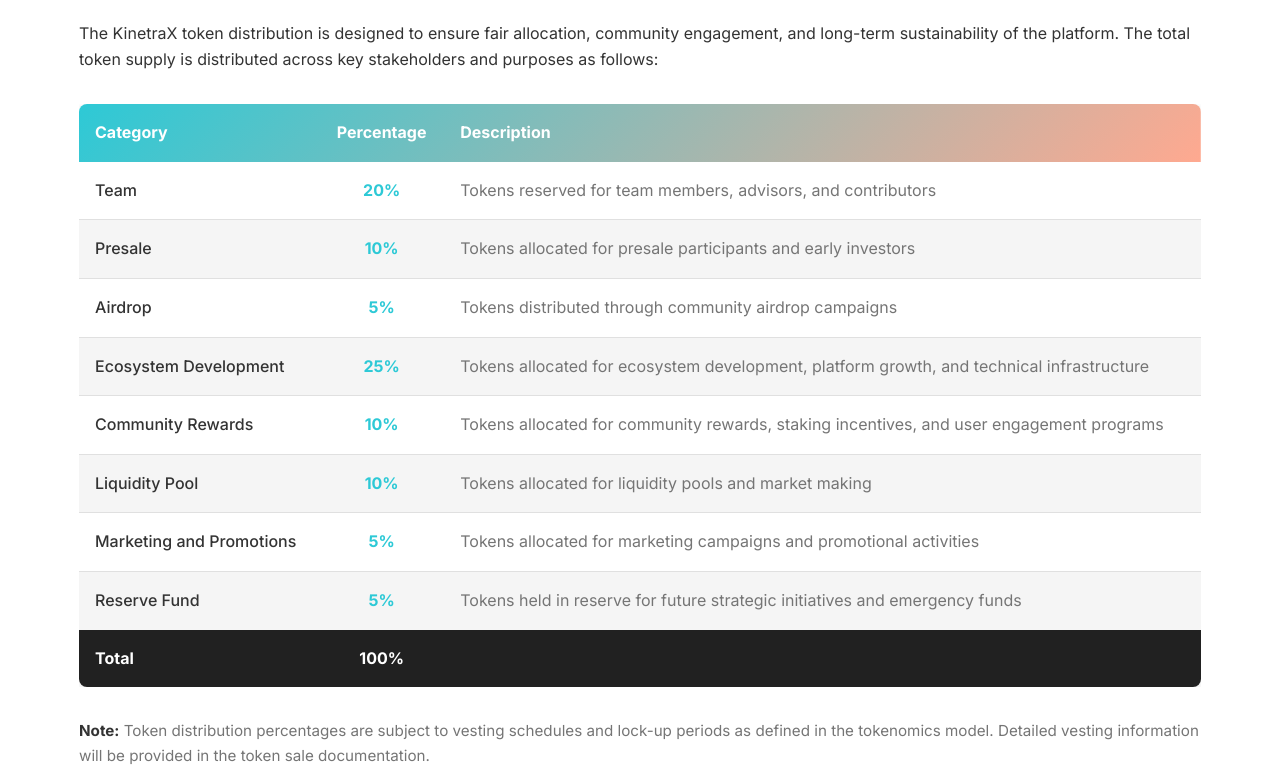
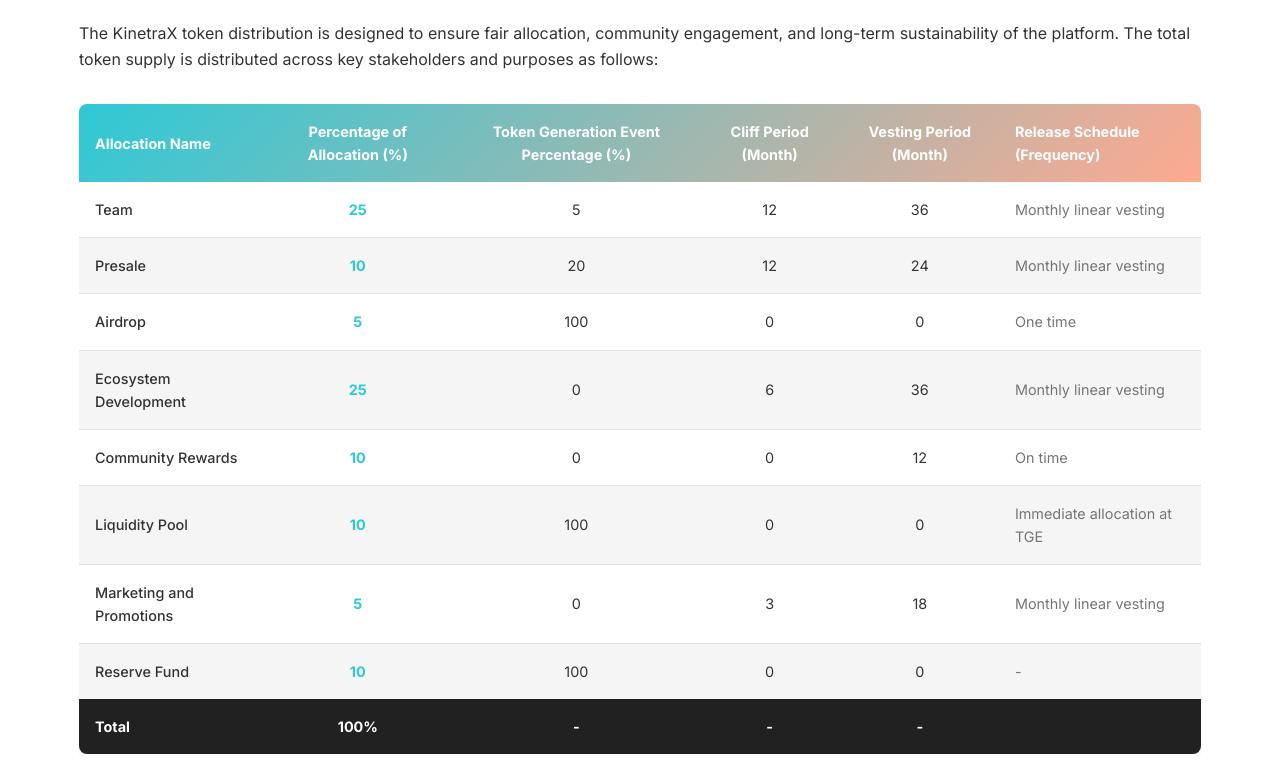
Before and after one commit to kinetrax/kinetra, a website: page whitepaper.html in a window 1280 px wide. Shown: the part 7759-8540 px from the top of the page. Drawn offline with Linux system fonts and the light colour scheme.

Commit message:
refactor: enhance token distribution table in whitepaper with additional columns for allocation details, including percentages, cliff and vesting periods, and release schedules for improved clarity

```diff
--- a/whitepaper.html
+++ b/whitepaper.html
@@ -371,60 +371,90 @@
                 <p>The KinetraX token distribution is designed to ensure fair allocation, community engagement, and long-term sustainability of the platform. The total token supply is distributed across key stakeholders and purposes as follows:</p>
 
                 <div style="overflow-x: auto; margin: 2rem 0;">
-                    <table style="width: 100%; border-collapse: collapse; background: var(--white); border-radius: 8px; overflow: hidden; box-shadow: 0 2px 8px rgba(0,0,0,0.1);">
+                    <table style="width: 100%; border-collapse: collapse; background: var(--white); border-radius: 8px; overflow: hidden; box-shadow: 0 2px 8px rgba(0,0,0,0.1); font-size: 0.9rem;">
                         <thead>
                             <tr style="background: linear-gradient(135deg, var(--primary-color), var(--secondary-color)); color: var(--white);">
-                                <th style="padding: 1rem; text-align: left; font-weight: 600;">Category</th>
-                                <th style="padding: 1rem; text-align: center; font-weight: 600;">Percentage</th>
-                                <th style="padding: 1rem; text-align: left; font-weight: 600;">Description</th>
+                                <th style="padding: 1rem; text-align: left; font-weight: 600;">Allocation Name</th>
+                                <th style="padding: 1rem; text-align: center; font-weight: 600;">Percentage of Allocation (%)</th>
+                                <th style="padding: 1rem; text-align: center; font-weight: 600;">Token Generation Event Percentage (%)</th>
+                                <th style="padding: 1rem; text-align: center; font-weight: 600;">Cliff Period (Month)</th>
+                                <th style="padding: 1rem; text-align: center; font-weight: 600;">Vesting Period (Month)</th>
+                                <th style="padding: 1rem; text-align: left; font-weight: 600;">Release Schedule (Frequency)</th>
                             </tr>
                         </thead>
                         <tbody>
                             <tr style="border-bottom: 1px solid var(--light-gray);">
                                 <td style="padding: 1rem; font-weight: 500;">Team</td>
-                                <td style="padding: 1rem; text-align: center; color: var(--primary-color); font-weight: 600;">20%</td>
-                                <td style="padding: 1rem; color: var(--gray);">Tokens reserved for team members, advisors, and contributors</td>
+                                <td style="padding: 1rem; text-align: center; color: var(--primary-color); font-weight: 600;">25</td>
+                                <td style="padding: 1rem; text-align: center;">5</td>
+                                <td style="padding: 1rem; text-align: center;">12</td>
+                                <td style="padding: 1rem; text-align: center;">36</td>
+                                <td style="padding: 1rem; color: var(--gray);">Monthly linear vesting</td>
                             </tr>
                             <tr style="border-bottom: 1px solid var(--light-gray); background: var(--light-bg);">
                                 <td style="padding: 1rem; font-weight: 500;">Presale</td>
-                                <td style="padding: 1rem; text-align: center; color: var(--primary-color); font-weight: 600;">10%</td>
-                                <td style="padding: 1rem; color: var(--gray);">Tokens allocated for presale participants and early investors</td>
+                                <td style="padding: 1rem; text-align: center; color: var(--primary-color); font-weight: 600;">10</td>
+                                <td style="padding: 1rem; text-align: center;">20</td>
+                                <td style="padding: 1rem; text-align: center;">12</td>
+                                <td style="padding: 1rem; text-align: center;">24</td>
+                                <td style="padding: 1rem; color: var(--gray);">Monthly linear vesting</td>
                             </tr>
                             <tr style="border-bottom: 1px solid var(--light-gray);">
                                 <td style="padding: 1rem; font-weight: 500;">Airdrop</td>
-                                <td style="padding: 1rem; text-align: center; color: var(--primary-color); font-weight: 600;">5%</td>
-                                <td style="padding: 1rem; color: var(--gray);">Tokens distributed through community airdrop campaigns</td>
+                                <td style="padding: 1rem; text-align: center; color: var(--primary-color); font-weight: 600;">5</td>
+                                <td style="padding: 1rem; text-align: center;">100</td>
+                                <td style="padding: 1rem; text-align: center;">0</td>
+                                <td style="padding: 1rem; text-align: center;">0</td>
+                                <td style="padding: 1rem; color: var(--gray);">One time</td>
                             </tr>
                             <tr style="border-bottom: 1px solid var(--light-gray); background: var(--light-bg);">
                                 <td style="padding: 1rem; font-weight: 500;">Ecosystem Development</td>
-                                <td style="padding: 1rem; text-align: center; color: var(--primary-color); font-weight: 600;">25%</td>
-                                <td style="padding: 1rem; color: var(--gray);">Tokens allocated for ecosystem development, platform growth, and technical infrastructure</td>
+                                <td style="padding: 1rem; text-align: center; color: var(--primary-color); font-weight: 600;">25</td>
+                                <td style="padding: 1rem; text-align: center;">0</td>
+                                <td style="padding: 1rem; text-align: center;">6</td>
+                                <td style="padding: 1rem; text-align: center;">36</td>
+                                <td style="padding: 1rem; color: var(--gray);">Monthly linear vesting</td>
                             </tr>
                             <tr style="border-bottom: 1px solid var(--light-gray);">
                                 <td style="padding: 1rem; font-weight: 500;">Community Rewards</td>
-                                <td style="padding: 1rem; text-align: center; color: var(--primary-color); font-weight: 600;">10%</td>
-                                <td style="padding: 1rem; color: var(--gray);">Tokens allocated for community rewards, staking incentives, and user engagement programs</td>
+                                <td style="padding: 1rem; text-align: center; color: var(--primary-color); font-weight: 600;">10</td>
+                                <td style="padding: 1rem; text-align: center;">0</td>
+                                <td style="padding: 1rem; text-align: center;">0</td>
+                                <td style="padding: 1rem; text-align: center;">12</td>
+                                <td style="padding: 1rem; color: var(--gray);">On time</td>
                             </tr>
                             <tr style="border-bottom: 1px solid var(--light-gray); background: var(--light-bg);">
                                 <td style="padding: 1rem; font-weight: 500;">Liquidity Pool</td>
-                                <td style="padding: 1rem; text-align: center; color: var(--primary-color); font-weight: 600;">10%</td>
-                                <td style="padding: 1rem; color: var(--gray);">Tokens allocated for liquidity pools and market making</td>
+                                <td style="padding: 1rem; text-align: center; color: var(--primary-color); font-weight: 600;">10</td>
+                                <td style="padding: 1rem; text-align: center;">100</td>
+                                <td style="padding: 1rem; text-align: center;">0</td>
+                                <td style="padding: 1rem; text-align: center;">0</td>
+                                <td style="padding: 1rem; color: var(--gray);">Immediate allocation at TGE</td>
                             </tr>
                             <tr style="border-bottom: 1px solid var(--light-gray);">
                                 <td style="padding: 1rem; font-weight: 500;">Marketing and Promotions</td>
-                                <td style="padding: 1rem; text-align: center; color: var(--primary-color); font-weight: 600;">5%</td>
-                                <td style="padding: 1rem; color: var(--gray);">Tokens allocated for marketing campaigns and promotional activities</td>
+                                <td style="padding: 1rem; text-align: center; color: var(--primary-color); font-weight: 600;">5</td>
+                                <td style="padding: 1rem; text-align: center;">0</td>
+                                <td style="padding: 1rem; text-align: center;">3</td>
+                                <td style="padding: 1rem; text-align: center;">18</td>
+                                <td style="padding: 1rem; color: var(--gray);">Monthly linear vesting</td>
                             </tr>
                             <tr style="background: var(--light-bg);">
                                 <td style="padding: 1rem; font-weight: 500;">Reserve Fund</td>
-                                <td style="padding: 1rem; text-align: center; color: var(--primary-color); font-weight: 600;">5%</td>
-                                <td style="padding: 1rem; color: var(--gray);">Tokens held in reserve for future strategic initiatives and emergency funds</td>
+                                <td style="padding: 1rem; text-align: center; color: var(--primary-color); font-weight: 600;">10</td>
+                                <td style="padding: 1rem; text-align: center;">100</td>
+                                <td style="padding: 1rem; text-align: center;">0</td>
+                                <td style="padding: 1rem; text-align: center;">0</td>
+                                <td style="padding: 1rem; color: var(--gray);">-</td>
                             </tr>
                         </tbody>
                         <tfoot>
                             <tr style="background: var(--dark); color: var(--white);">
                                 <td style="padding: 1rem; font-weight: 700;">Total</td>
                                 <td style="padding: 1rem; text-align: center; font-weight: 700;">100%</td>
+                                <td style="padding: 1rem; text-align: center; font-weight: 700;">-</td>
+                                <td style="padding: 1rem; text-align: center; font-weight: 700;">-</td>
+                                <td style="padding: 1rem; text-align: center; font-weight: 700;">-</td>
                                 <td style="padding: 1rem;"></td>
                             </tr>
                         </tfoot>
@@ -432,7 +462,7 @@
                 </div>
 
                 <p style="margin-top: 1.5rem; color: var(--gray); font-size: 0.95rem;">
-                    <strong>Note:</strong> Token distribution percentages are subject to vesting schedules and lock-up periods as defined in the tokenomics model. Detailed vesting information will be provided in the token sale documentation.
+                    <strong>Note:</strong> Token distribution percentages are subject to vesting schedules and lock-up periods as defined in the tokenomics model above. The Token Generation Event (TGE) percentage indicates the portion of each allocation that will be released at the token launch, with the remaining tokens subject to the vesting schedule specified.
                 </p>
             </div>
 
```
